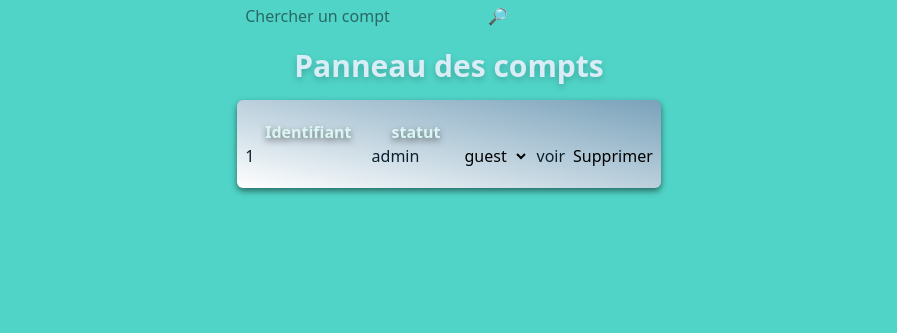
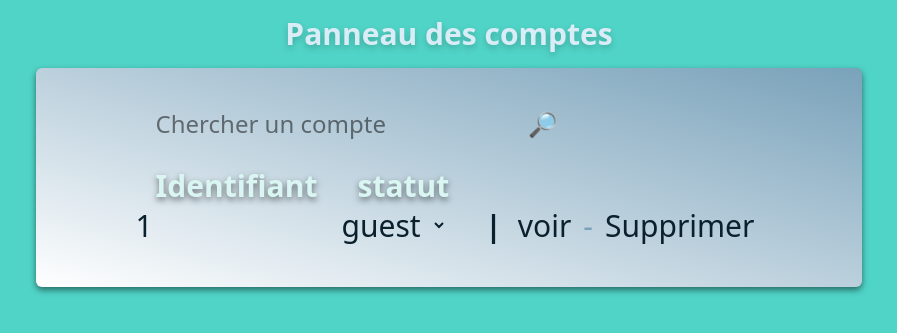
Before and after one commit to julienmb3-dot/projet-fin-de-semestre-magic-maker, a Flask app: page /admin/search in a window 1280 px wide. Shown: the part 72-405 px from the top of the page, without its empty margins (191-1088 px from the left). Run offline with Flask 3, Linux system fonts and the light colour scheme; a database or web service that is not in the repository returns one stand-in record (values such as "Sample title").

Commit message:
peut être bug sur le show user

```diff
--- a/main.py
+++ b/main.py
@@ -126,7 +126,6 @@ def admin_search():
                 {"role" : {"$regex" : query, "$options" : "i"}}
             ]
         }))
-        print(results[0]["user_id"])
     return render_template("back/welcome.html", admin = "oui", users=results, query=query)
 
 @app.route("/admin/update_role/<_id>", methods=["Post"])
@@ -149,15 +148,15 @@ def delete_user(_id):
 
     return redirect(url_for("admin"))
 
-@app.route('/admin/user/<_id>')
-def show_user(_id):
+@app.route('/admin/user/<_id>/<user_id_name>')
+def show_user(_id, user_id_name):
     if "user" in session and session["role"] == "admin":
         user = db["Users"].find_one({"_id" : ObjectId(_id)})
-
+        data = db["data"].find_one({"user_id" : user_id_name})
         if not user:
             return redirect(url_for('admin'))
 
-        return render_template('user_profile.html', user=user, admin = "oui", data=db["data"].find_one({"_id" : ObjectId(_id)}))
+        return render_template('user_profile.html', user=user, admin = "oui", data=data)
     return redirect(url_for("admin"))
 
 @app.route("/logout")
--- a/templates/back/welcome.html
+++ b/templates/back/welcome.html
@@ -3,36 +3,39 @@
     <main>
         <section class="flex flex-row justify-center items-center mb-3">
             <div>
-                <form action="/admin/search" method="get" class="">
-                    <input type="text" name="q" placeholder="Chercher un compt" class="rounded-lg px-2 py-1">
-                    <button type="submit" class=""> 🔎</button>
-                </form>
 
-                <h1 class="text-3xl text-[#DAECF6] font-bold drop-shadow-md/20 py-4 text-center">Panneau des compts</h1>
+                <h1 class="text-3xl text-[#DAECF6] font-bold drop-shadow-md/20 py-4 text-center">Panneau des comptes</h1>
 
-                <div class="bg-gradient-to-bl from-[#79A2BA] to-[#FFFFFF] text-wrap rounded-md drop-shadow-md/50 p-5 px-2">
+                <div class="bg-gradient-to-bl from-[#79A2BA] to-[#FFFFFF] text-wrap rounded-md drop-shadow-md/50 p-10 px-25">
+
+                    <form action="/admin/search" method="get" class="pb-5">
+                        <input type="text" name="q" placeholder="Chercher un compte" class="rounded-lg px-5 pb-2 text-2xl">
+                        <button type="submit" class="text-2xl">🔎</button>
+                    </form>
+
                     <table class="table-auto">
                         <thead>
-                            <th class="text-xxl text-[#DAF6F2] font-semibold px-5 drop-shadow-md/50 ">Identifiant</th>
-                            <th class="text-xxl text-[#DAF6F2] font-semibold px-5 drop-shadow-md/50">statut</th>
+                            {% if not users|length == 0 %}
+                                <th class="text-3xl text-[#DAF6F2] font-semibold px-5 drop-shadow-md/50 ">Identifiant</th>
+                                <th class="text-3xl text-[#DAF6F2] font-semibold px-5 drop-shadow-md/50">statut</th>
+                            {% endif %}
                         </thead>
                         <body>
 
                             {% if query%}
                                 {% if not users|length == 0 %}
-                                    <p>Voici les utilisateurs pour "{{query}}"</p>
+                                    <p class="text-xl text-[#0B202D] pl-2 px-2 py-5">Voici les utilisateurs pour "{{query}}"</p>
                                 {% else %}
-                                    <p> Ancun utilisateur n'a été trouvé avec comme mot clef : "{{query}}"</p>
+                                    <p class="text-xl text-[#0B202D] pl-2 px-2 py-5"> Ancun utilisateur n'a été trouvé avec comme mot clef : "{{query}}"</p>
                                 {% endif %}
                             {% endif %}
 
 
                             {% for user in users %}
                                 <tr>
-                                    <td class="text-[#0B202D] ml-2 mx-2">{{user["user_id"]}}</td>
-                                    <td class="text-[#0B202D] ml-2 mx-2">{{user["role"]}}</td>
+                                    <td class="text-3xl text-[#0B202D] ml-2 mx-2">{{user["user_id"]}}</td>
 
-                                    <td>
+                                    <td class="text-3xl text-[#0B202D] ml-2 mx-2">
                                         <form action="{{ url_for('update_role', _id=user['_id']) }}" method="post">
                                             <select name="role" onchange="this.form.submit()">
                                                 <option value="guest" {% if user['role'] == "guest" %} selected {% endif %}> guest</option>
@@ -41,10 +44,10 @@
                                             </select>
                                         </form>
                                     </td>
-
-                                    <td class="text-[#0B202D] pl-2 px-2"><a href="{{ url_for('show_user', _id=user['_id'])}}">voir</a></td>
-
-                                    <td><a href="{{ url_for('delete_user', _id=user['_id'])}}" onclick="return confirm('Supprimer ce joueur ?')">Supprimer</a></td>
+                                    <td class="text-3xl text-[#0B202D] px-4 pr-2 font-bold"><p>|</p></td>
+                                    <td class="text-3xl text-[#0B202D] pl-2 px-2"><a href="{{ url_for('show_user', _id=user['_id'], user_id_name=user['user_id']) }}">voir</a></td>
+                                    <td class="text-3xl text-[#79A2BA] pl-1 px-1"><p>-</p></td>
+                                    <td class="text-3xl text-[#0B202D] pl-2 px-2"><a href="{{ url_for('delete_user', _id=user['_id']) }}" onclick="return confirm('Supprimer ce joueur ?')">Supprimer</a></td>
 
                                 </tr>
                             {% endfor %}
```
Also changed, not shown: templates/user_profile.html (+6 -3 lines).
